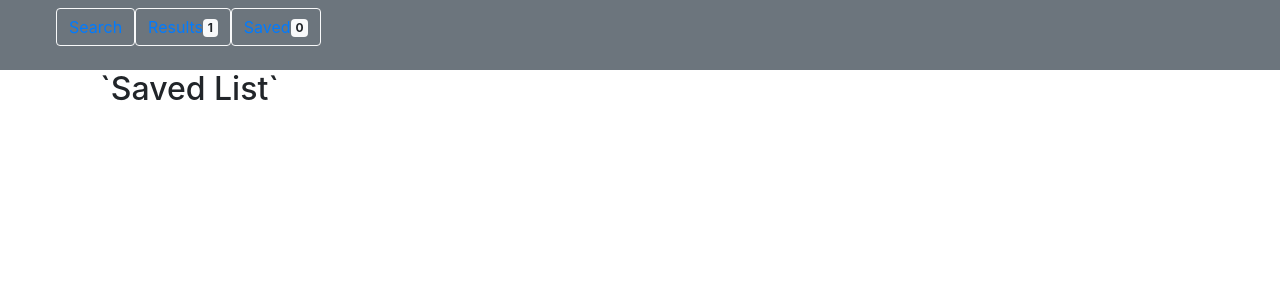
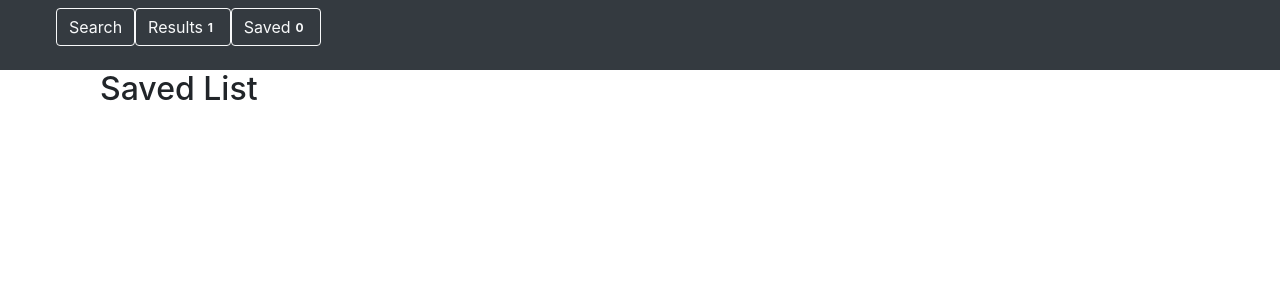
Before and after one commit to Majestk/search-app, a React (Create React App) app: page /saved in a window 1280 px wide. Shown: the top 300 px of the page. Built offline with nearby package versions, Linux system fonts and the light colour scheme.

Commit message:
Added better styling

```diff
--- a/src/components/Header.js
+++ b/src/components/Header.js
@@ -2,11 +2,11 @@ import React from 'react';
 import { NavLink } from 'react-router-dom';
 
 const Header = (props) => (
-      <nav className="navbar navbar-dark bg-secondary">
+      <nav className="navbar navbar-dark bg-dark">
         <ul>
-          <button className="btn btn-outline-light"><NavLink exact to="/">Search</NavLink></button>
-          <button className="btn btn-outline-light"><NavLink to="/results">Results</NavLink><span className="badge badge-light">{props.data1}</span></button>
-          <button className="btn btn-outline-light"><NavLink to="/saved">Saved</NavLink><span className="badge badge-light">{props.data2}</span></button>
+          <NavLink exact to="/"><button className="btn btn-outline-light">Search</button></NavLink>
+          <NavLink exact to="/results"><button className="btn btn-outline-light">Results<span className="badge bage-info">{props.data1}</span></button></NavLink>
+          <NavLink exact to="/saved"><button className="btn btn-outline-light">Saved<span className="badge bage-info">{props.data2}</span></button></NavLink>
         </ul>
       </nav>
 
--- a/src/components/ResultItem.js
+++ b/src/components/ResultItem.js
@@ -20,6 +20,10 @@ render() {
   return (
     <div className="d-flex-xl flex-row">
       <ListGroupItem >{this.props.datapack.authorweb}
+        <ul>
+          <li>{this.props.datapack.titleAuth}</li>
+          <li></li>
+        </ul>
       <button className="float-right btn btn-outline-dark" onClick={this.onClick} >Save
       </button>
     </ListGroupItem>
--- a/src/components/Results.js
+++ b/src/components/Results.js
@@ -15,7 +15,7 @@ class Results extends Component {
 render() {
   return (
     <Grid>
-     <h2>`{this.props.path} List` </h2>
+     <h2>{this.props.path} List </h2>
         <ListGroup>
           {this.props.mapItems(this.props.datapack)}
         </ListGroup>
--- a/src/index.css
+++ b/src/index.css
@@ -12,3 +12,7 @@ code {
   font-family: source-code-pro, Menlo, Monaco, Consolas, "Courier New",
     monospace;
 }
+
+a {
+  color: white;
+}
--- a/src/index.js
+++ b/src/index.js
@@ -1,8 +1,9 @@
 import React from 'react';
 import ReactDOM from 'react-dom';
 import 'bootstrap/dist/css/bootstrap.css';
+
+import App from './App';
 import './index.css';
-import App from './App';
 import * as serviceWorker from './serviceWorker';
 
 ReactDOM.render(<App />, document.getElementById('root'));
```
